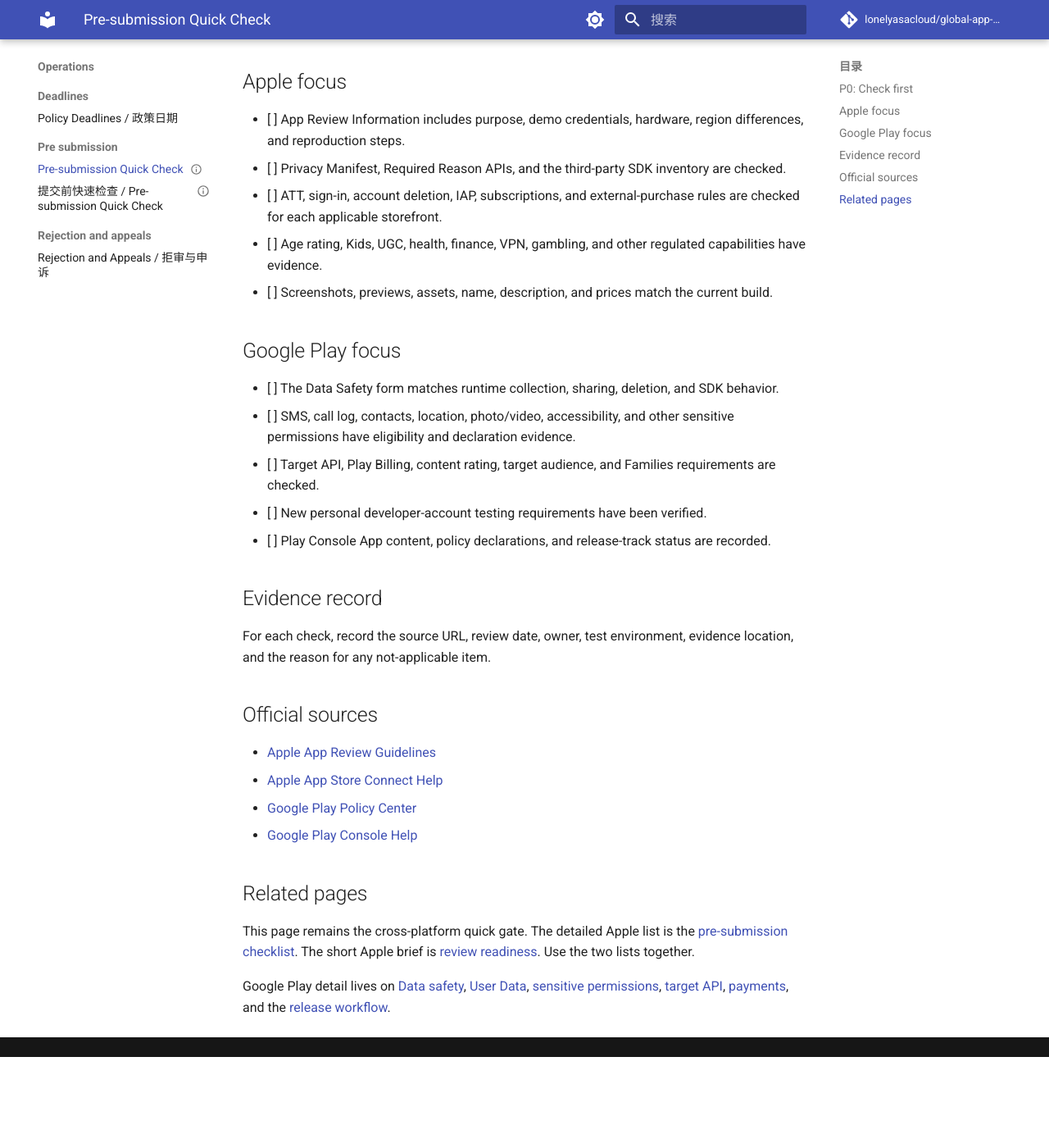
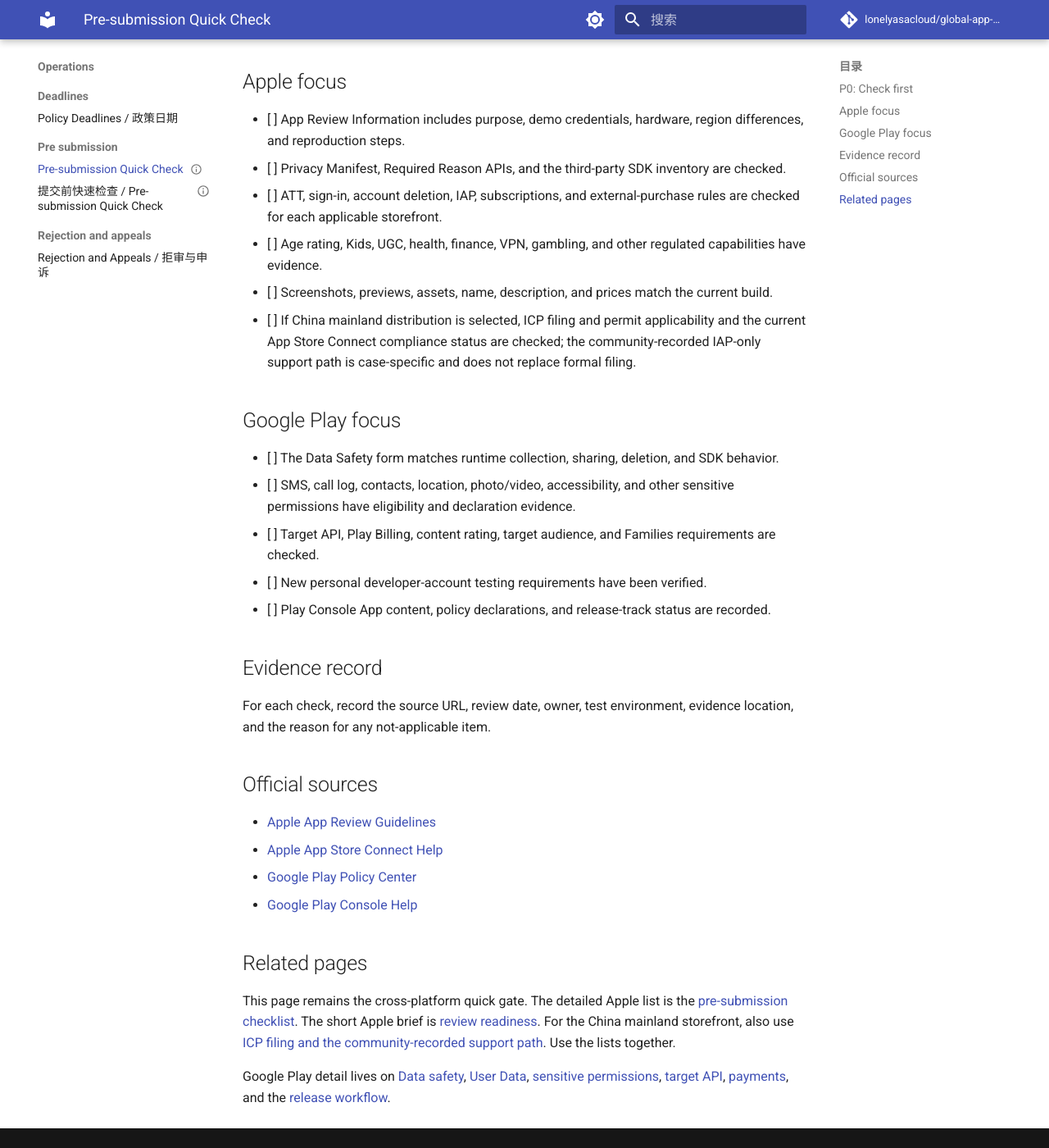
Before and after one commit to lonelyasacloud/global-app-marketplace-compliance-hub, an MkDocs documentation site: the page built from docs/operations/pre-submission/quick-check.en-US.md, in a window 1280 px wide and 1400 px high, scrolled down 665 px. Shown: the whole window at 82% size. Built offline with MkDocs 1.6.1 and Material for MkDocs 9.7.7, drawn with Linux system fonts in a browser that asks for light colours; comment, search, counter and statistics services are not loaded; before the commit the page ends 1954 px from its top, so only the background shows below that.

Commit message:
docs: add China Apple pre-submission gate

```diff
--- a/docs/operations/pre-submission/quick-check.en-US.md
+++ b/docs/operations/pre-submission/quick-check.en-US.md
@@ -32,6 +32,7 @@ This is a release gate, not an approval guarantee. Record a reason for every not
 - [ ] ATT, sign-in, account deletion, IAP, subscriptions, and external-purchase rules are checked for each applicable storefront.
 - [ ] Age rating, Kids, UGC, health, finance, VPN, gambling, and other regulated capabilities have evidence.
 - [ ] Screenshots, previews, assets, name, description, and prices match the current build.
+- [ ] If China mainland distribution is selected, ICP filing and permit applicability and the current App Store Connect compliance status are checked; the community-recorded IAP-only support path is case-specific and does not replace formal filing.
 
 ## Google Play focus
 
@@ -54,6 +55,6 @@ For each check, record the source URL, review date, owner, test environment, evi
 
 ## Related pages
 
-This page remains the cross-platform quick gate. The detailed Apple list is the [pre-submission checklist](../../apple-app-store/pre-submission/submission-checklist.en-US.md). The short Apple brief is [review readiness](../../apple-app-store/app-review-guidelines/review-readiness.en-US.md). Use the two lists together.
+This page remains the cross-platform quick gate. The detailed Apple list is the [pre-submission checklist](../../apple-app-store/pre-submission/submission-checklist.en-US.md). The short Apple brief is [review readiness](../../apple-app-store/app-review-guidelines/review-readiness.en-US.md). For the China mainland storefront, also use [ICP filing and the community-recorded support path](../../regions/china/apple-app-store-release.en-US.md). Use the lists together.
 
 Google Play detail lives on [Data safety](../../google-play/data-safety/data-safety.en-US.md), [User Data](../../google-play/user-data/user-data.en-US.md), [sensitive permissions](../../google-play/sensitive-permissions/sensitive-permissions.en-US.md), [target API](../../google-play/target-api/target-api-level.en-US.md), [payments](../../google-play/payments/payments-and-subscriptions.en-US.md), and the [release workflow](../../google-play/publishing/play-release-workflow.en-US.md).
```
